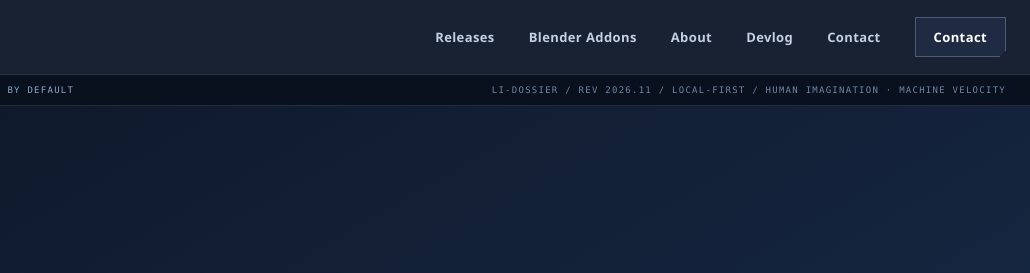
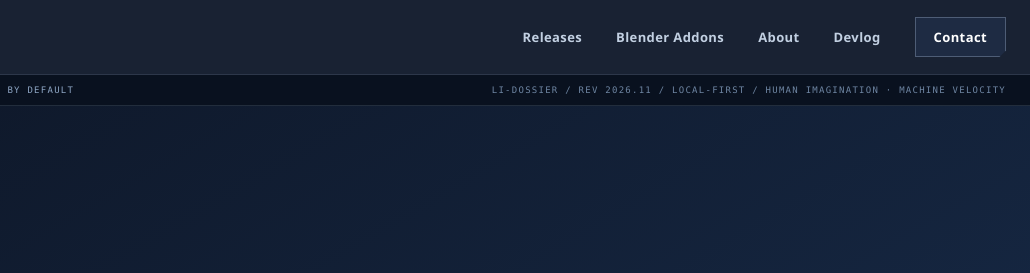
Before and after one commit to LacourseKnyght999/LocxProductions.github.io, a plain HTML site: page 3d-studio.html in a window 1280 px wide. Shown: the top 273 px of the page, 250-1280 px from the left. Drawn offline with Linux system fonts and the light colour scheme.

Commit message:
Remove duplicate Contact nav tab, keep Contact button

```diff
--- a/3d-studio.html
+++ b/3d-studio.html
@@ -26,7 +26,7 @@
         <a href="addons.html">Blender Addons</a>
         <a href="about.html">About</a>
         <a href="devlog.html">Devlog</a>
-        <a href="contact.html">Contact</a>        <a class="nav-cta" href="contact.html">Contact</a>
+        <a class="nav-cta" href="contact.html">Contact</a>
       </nav>
     </div>
   </header>
```
Also changed, not shown: about.html (+1 -1 lines), addons.html (+1 -1 lines), aislesmith.html (+1 -1 lines), contact.html (+1 -1 lines), devlog.html (+1 -1 lines), index.html (+1 -1 lines), locx-legal.html (+1 -1 lines), releases.html (+1 -1 lines), storyboard-studio.html (+1 -1 lines).
